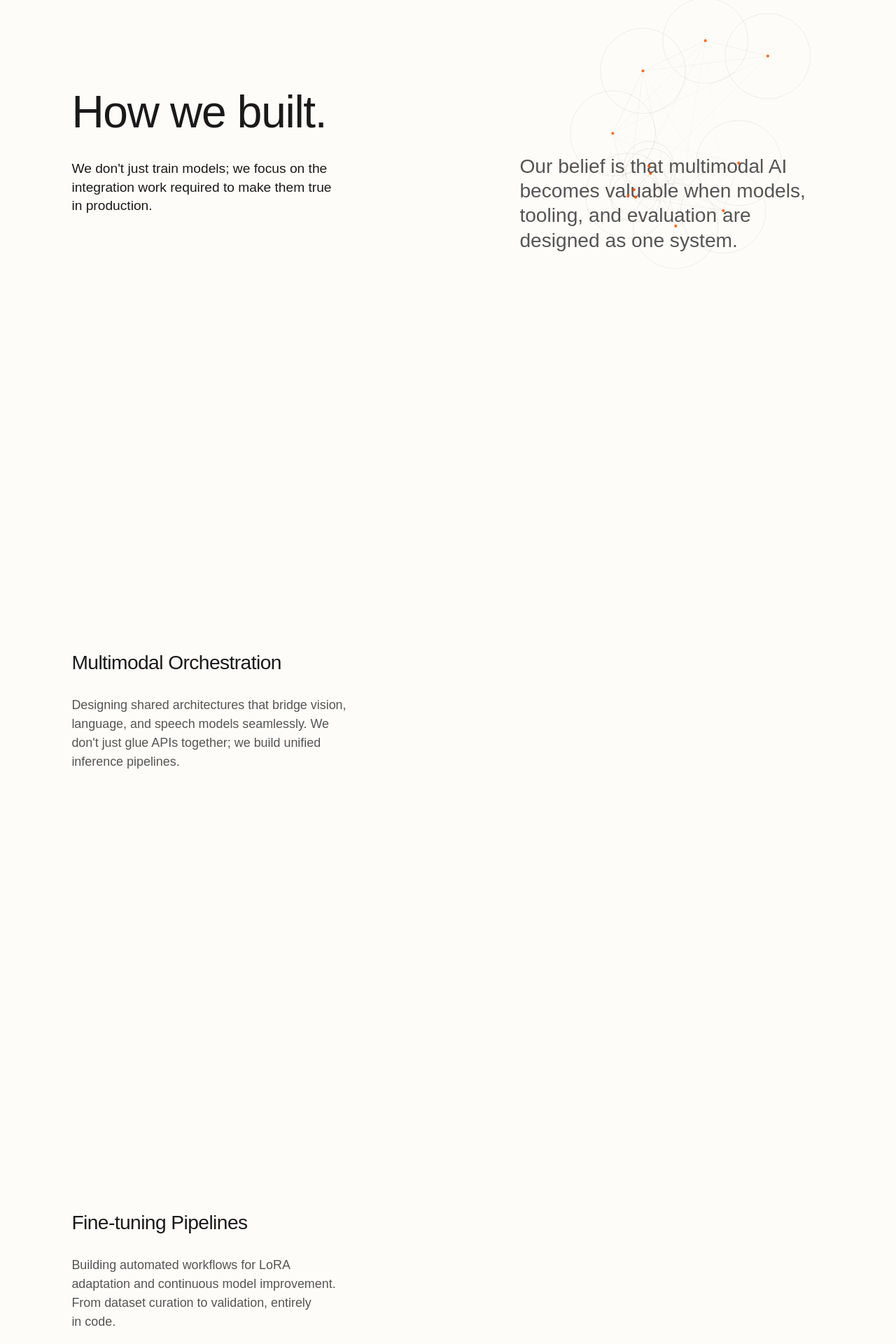
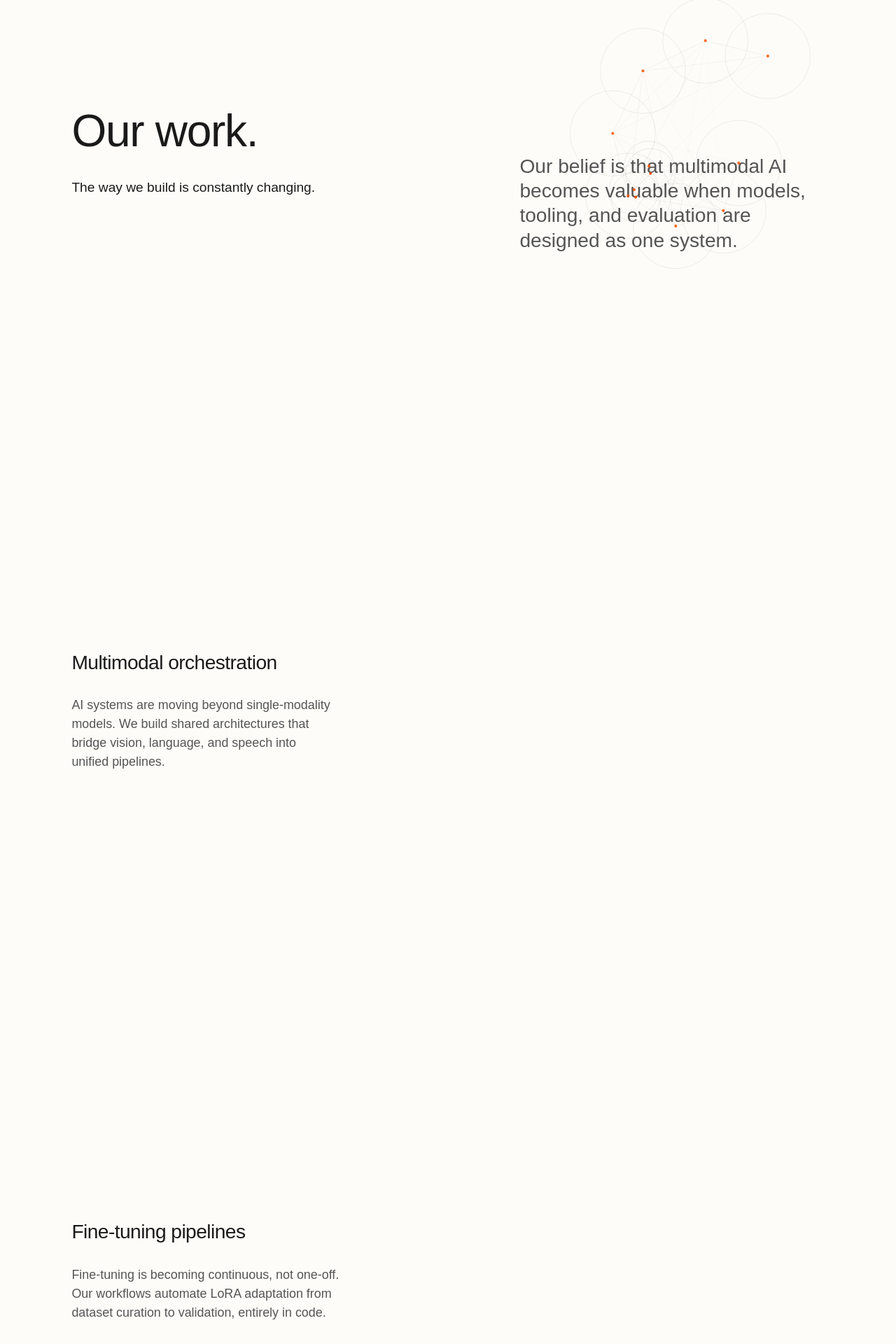
Before and after one commit to pendulum-ai/Pagenineteen2, a React (Vite) app: page /home-legacy in a window 1280 px wide. Shown: the part 1260-3180 px from the top of the page at 70% size. Built offline with nearby package versions, Linux system fonts and the light colour scheme; a web font is replaced by a local one.

Commit message:
feat: update scroll section copy
- Update 'How we work' section title to 'Our Work'
- Update descriptions and titles for all 6 frames
- Align casing to Sentence case as requested

```diff
--- a/src/data/scrollData.js
+++ b/src/data/scrollData.js
@@ -1,33 +1,33 @@
 export const FRAMES = [
   {
     range: [0.02, 0.20],
-    title: "How we built.",
-    text: "We don't just train models; we focus on the integration work required to make them true in production.",
+    title: "Our work.",
+    text: "The way we build is constantly changing.",
     isIntro: true
   },
   {
     range: [0.23, 0.33],
-    title: "Multimodal Orchestration",
-    text: "Designing shared architectures that bridge vision, language, and speech models seamlessly. We don't just glue APIs together; we build unified inference pipelines."
+    title: "Multimodal orchestration",
+    text: "AI systems are moving beyond single-modality models. We build shared architectures that bridge vision, language, and speech into unified pipelines."
   },
   {
     range: [0.36, 0.46],
-    title: "Fine-tuning Pipelines",
-    text: "Building automated workflows for LoRA adaptation and continuous model improvement. From dataset curation to validation, entirely in code."
+    title: "Fine-tuning pipelines",
+    text: "Fine-tuning is becoming continuous, not one-off. Our workflows automate LoRA adaptation from dataset curation to validation, entirely in code."
   },
   {
     range: [0.49, 0.59],
-    title: "Real-time Systems",
-    text: "Pushing the boundaries of latency with streaming inference and instant voice interfaces. Because truly interactive AI must feel instantaneous."
+    title: "Real-time systems",
+    text: "Users expect AI to feel instant. We build streaming inference and voice interfaces designed around low latency."
   },
   {
     range: [0.62, 0.72],
-    title: "Agentic Workflows",
-    text: "Creating systems that evaluate themselves, with feedback loops embedded directly in production. Agents that critique, refine, and improve their own outputs."
+    title: "Agentic workflows",
+    text: "Production systems increasingly need to evaluate themselves. We embed feedback loops directly into deployment, with agents that critique and refine their own outputs."
   },
   {
     range: [0.75, 0.98],
-    title: "(Pro)sumer Interfaces",
-    text: "Crafting tools that don't just work, but feel intuitive and empowering to creative professionals. The interface is the model."
+    title: "Design first",
+    text: "AI is moving from backend capability to consumer experience. Our goal is to build tools where the model disappears into the interface."
   }
 ];
```
